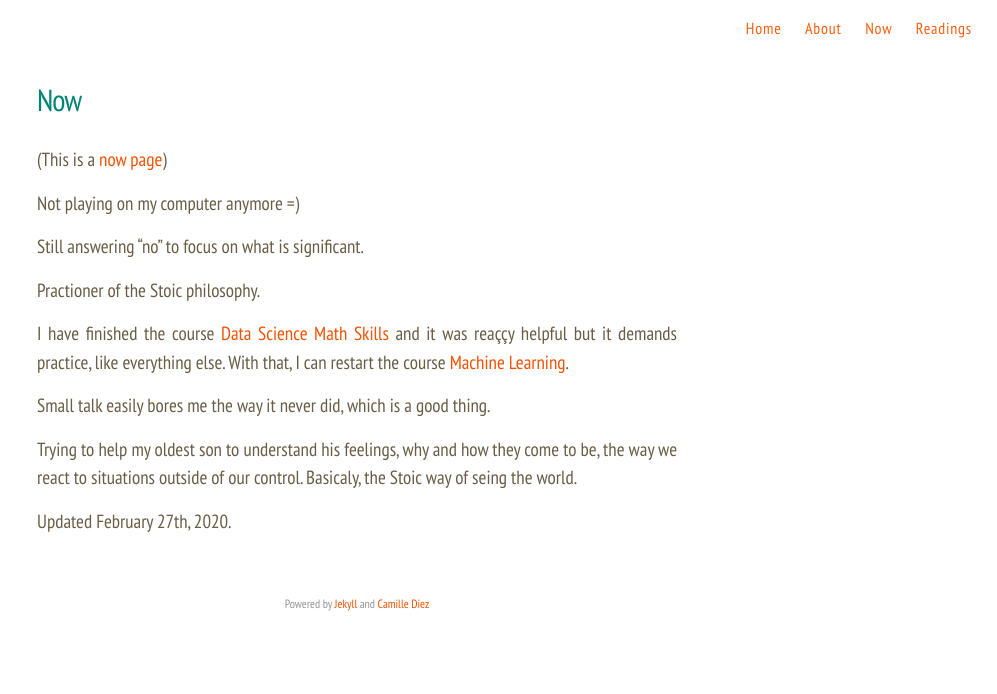
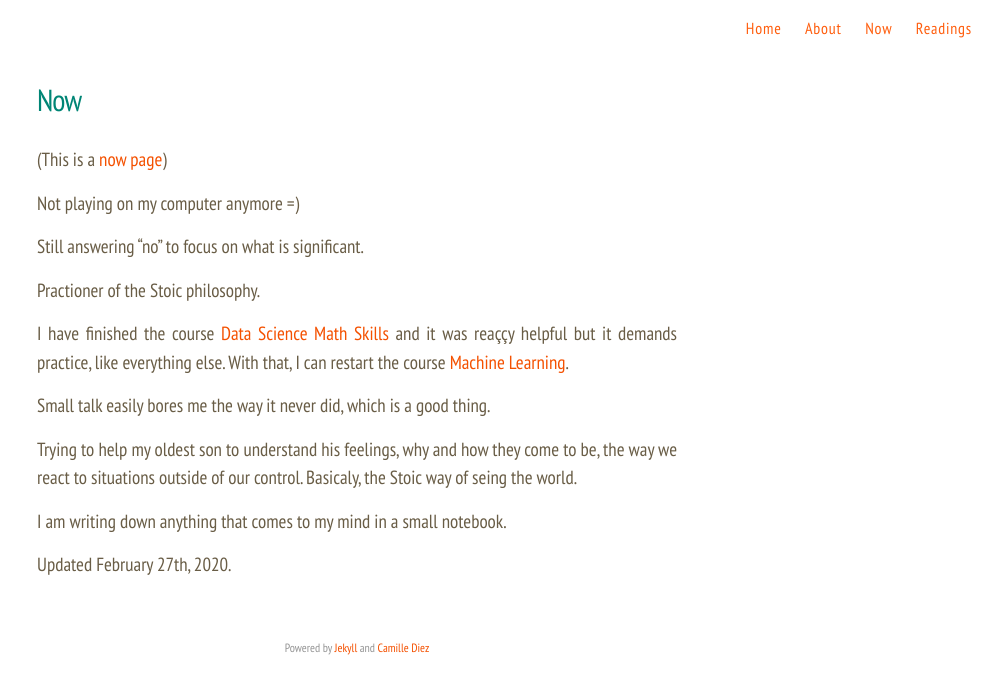
Before and after one commit to gerep/gerep.github.io, a Jekyll site: the page built from now.md, in a window 1280 px wide. Shown: the top 694 px of the page, without its empty margins (283-1280 px from the left). Built offline with Jekyll 4.4.1, drawn with Linux system fonts in a browser that asks for light colours; nearby versions of some CDN libraries.

Commit message:
Update now.md

```diff
--- a/now.md
+++ b/now.md
@@ -18,4 +18,6 @@ Small talk easily bores me the way it never did, which is a good thing.
 
 Trying to help my oldest son to understand his feelings, why and how they come to be, the way we react to situations outside of our control. Basicaly, the Stoic way of seing the world.
 
+I am writing down anything that comes to my mind in a small notebook.
+
 Updated February 27th, 2020.
```
